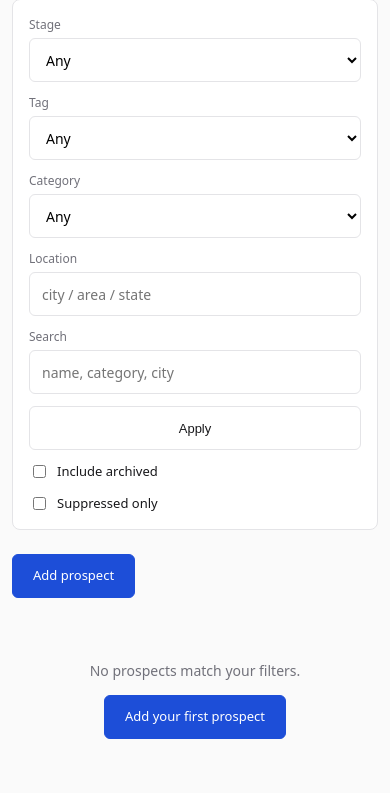
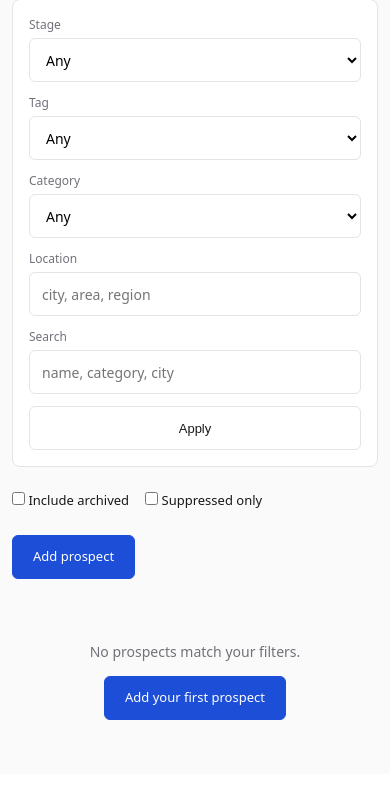
Before and after one commit to zacjactech/prospectly, a FastAPI app: page /prospects in a window 390 px wide. Shown: the part 151-944 px from the top of the page. After the commit the page ends 871 px from the top, so only its background shows below. Run offline with FastAPI, Linux system fonts and the light colour scheme; data that the repository does not hold is empty.

Commit message:
fix: prospects page layout - filter groups, checkboxes, empty state
- Filter row: labels above inputs in separate groups (cleaner than inline labels)
- Checkboxes: grouped in filter-checkboxes container for proper inline alignment
- Location placeholder: 'city, area, region' instead of truncated 'city / area / sta'
- Empty state: added margin-top to reduce gap between message and button
- Responsive: filter-checkboxes aligned right on desktop

```diff
--- a/app/static/css/app.css
+++ b/app/static/css/app.css
@@ -175,7 +175,12 @@ a { color: var(--accent); text-decoration: none; }
   border-radius: 8px;
   padding: var(--sp-4);
 }
-.filter-row label { display: flex; flex-direction: column; gap: var(--sp-1); font-size: var(--fs-xs); color: var(--text-muted); }
+.filter-row .filter-group {
+  display: flex;
+  flex-direction: column;
+  gap: var(--sp-1);
+}
+.filter-row label { font-size: var(--fs-xs); color: var(--text-muted); }
 .filter-row label.checkbox { flex-direction: row; align-items: center; gap: var(--sp-2); font-size: var(--fs-sm); color: var(--text); white-space: nowrap; }
 .filter-row label.checkbox input { width: auto; min-width: auto; height: auto; min-height: auto; }
 .filter-row select, .filter-row input {
@@ -190,6 +195,9 @@ a { color: var(--accent); text-decoration: none; }
   font-size: var(--fs-base);
 }
 .toolbar-actions { display: flex; gap: var(--sp-3); margin-top: var(--sp-2); }
+.filter-checkboxes { display: flex; gap: var(--sp-4); margin-top: var(--sp-2); }
+.filter-checkboxes label { flex-direction: row; align-items: center; gap: var(--sp-2); font-size: var(--fs-sm); color: var(--text); white-space: nowrap; cursor: pointer; }
+.filter-checkboxes input { width: auto; min-width: auto; height: auto; min-height: auto; margin: 0; }
 
 /* --- Forms --- */
 .form-grid { display: grid; grid-template-columns: 1fr; gap: var(--sp-4); margin-bottom: var(--sp-6); }
@@ -231,7 +239,7 @@ table.prospects tr:last-child td { border-bottom: none; }
 table.prospects tr:hover td { background: #fafafa; }
 
 /* --- Empty states --- */
-.empty { text-align: center; padding: var(--sp-6); color: var(--text-muted); }
+.empty { text-align: center; padding: var(--sp-6); color: var(--text-muted); margin-top: var(--sp-4); }
 
 /* --- Activity list --- */
 .activity-list { list-style: none; padding: 0; margin: 0; }
@@ -269,13 +277,14 @@ table.prospects tr:hover td { background: #fafafa; }
   .page { padding: var(--sp-5) var(--sp-4); }
   .grid-2 { grid-template-columns: repeat(2, 1fr); }
   .grid-3 { grid-template-columns: repeat(3, 1fr); }
-  .filter-row { flex-direction: row; align-items: flex-end; }
-  .filter-row label { min-width: 120px; }
+  .filter-row { flex-direction: row; align-items: flex-end; gap: var(--sp-3); }
+  .filter-row label { min-width: 100px; }
   .toolbar-actions { margin-top: 0; margin-left: auto; }
   .form-grid { grid-template-columns: repeat(2, 1fr); }
   .facts { grid-template-columns: 140px 1fr; }
   .stage-form { flex-direction: row; align-items: center; }
   .stage-form select { width: auto; min-width: 160px; }
+  .filter-checkboxes { margin-top: 0; margin-left: auto; }
 }
 
 @media (min-width: 1024px) {
--- a/app/templates/prospects/list.html
+++ b/app/templates/prospects/list.html
@@ -11,47 +11,54 @@
 
 <section class="toolbar">
   <form method="get" action="/prospects" class="filter-row">
-    <label>Stage
+    <div class="filter-group">
+      <label>Stage</label>
       <select name="stage">
         <option value="">Any</option>
         {% for s in stages %}
         <option value="{{ s }}" {% if current_stage == s %}selected{% endif %}>{{ s }}</option>
         {% endfor %}
       </select>
-    </label>
-    <label>Tag
+    </div>
+    <div class="filter-group">
+      <label>Tag</label>
       <select name="tag">
         <option value="">Any</option>
         {% for t in tags %}
         <option value="{{ t.name }}" {% if current_tag == t.name %}selected{% endif %}>{{ t.name }}</option>
         {% endfor %}
       </select>
-    </label>
-    <label>Category
+    </div>
+    <div class="filter-group">
+      <label>Category</label>
       <select name="category">
         <option value="">Any</option>
         {% for c in categories %}
         <option value="{{ c }}" {% if current_category == c %}selected{% endif %}>{{ c }}</option>
         {% endfor %}
       </select>
-    </label>
-    <label>Location
-      <input name="location" value="{{ current_location or '' }}" placeholder="city / area / state">
-    </label>
-    <label>Search
+    </div>
+    <div class="filter-group">
+      <label>Location</label>
+      <input name="location" value="{{ current_location or '' }}" placeholder="city, area, region">
+    </div>
+    <div class="filter-group">
+      <label>Search</label>
       <input name="q" value="{{ current_q or '' }}" placeholder="name, category, city">
-    </label>
+    </div>
     <button class="btn">Apply</button>
     {% if include_archived %}
     <a href="/prospects" class="btn ghost">Clear filters</a>
     {% endif %}
+  </form>
+  <div class="filter-checkboxes">
     <label class="checkbox">
       <input type="checkbox" name="include_archived" value="1" {% if include_archived %}checked{% endif %}> Include archived
     </label>
     <label class="checkbox">
       <input type="checkbox" name="do_not_contact_only" value="1" {% if do_not_contact_only %}checked{% endif %}> Suppressed only
     </label>
-  </form>
+  </div>
   <div class="toolbar-actions">
     <a href="/prospects/new" class="btn primary">Add prospect</a>
   </div>
```
